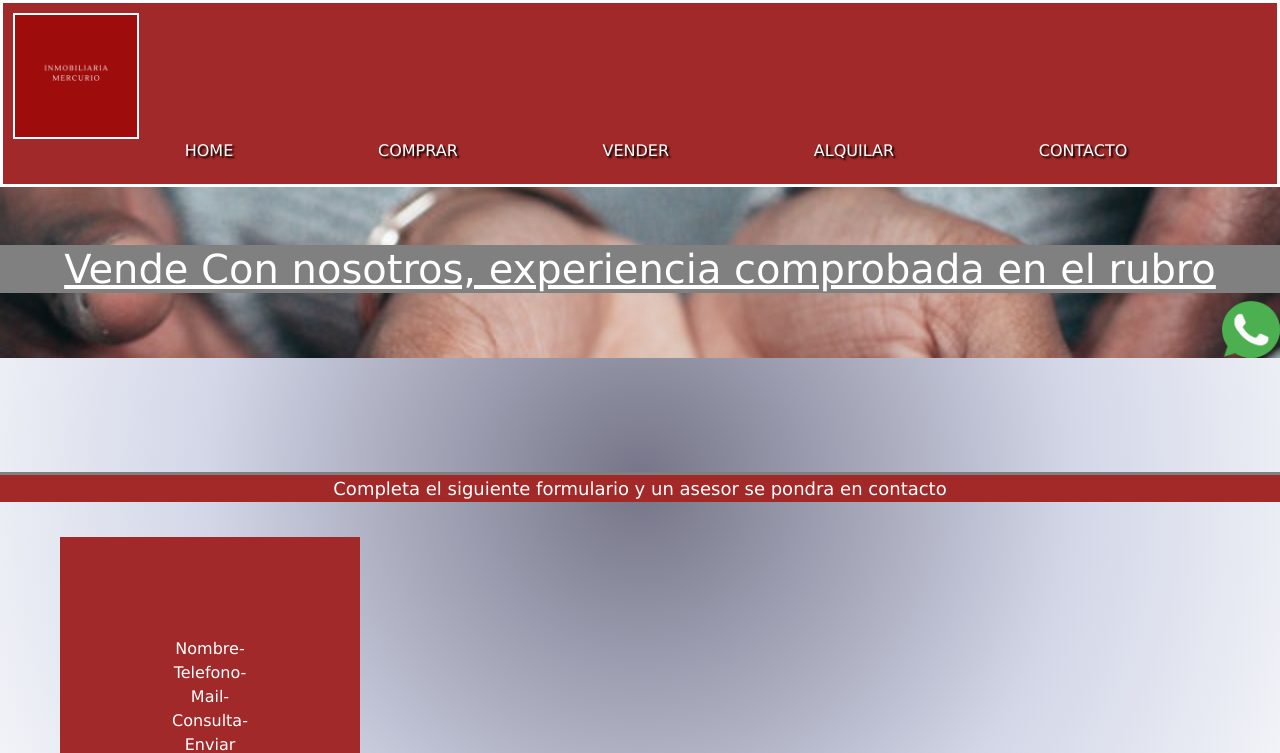
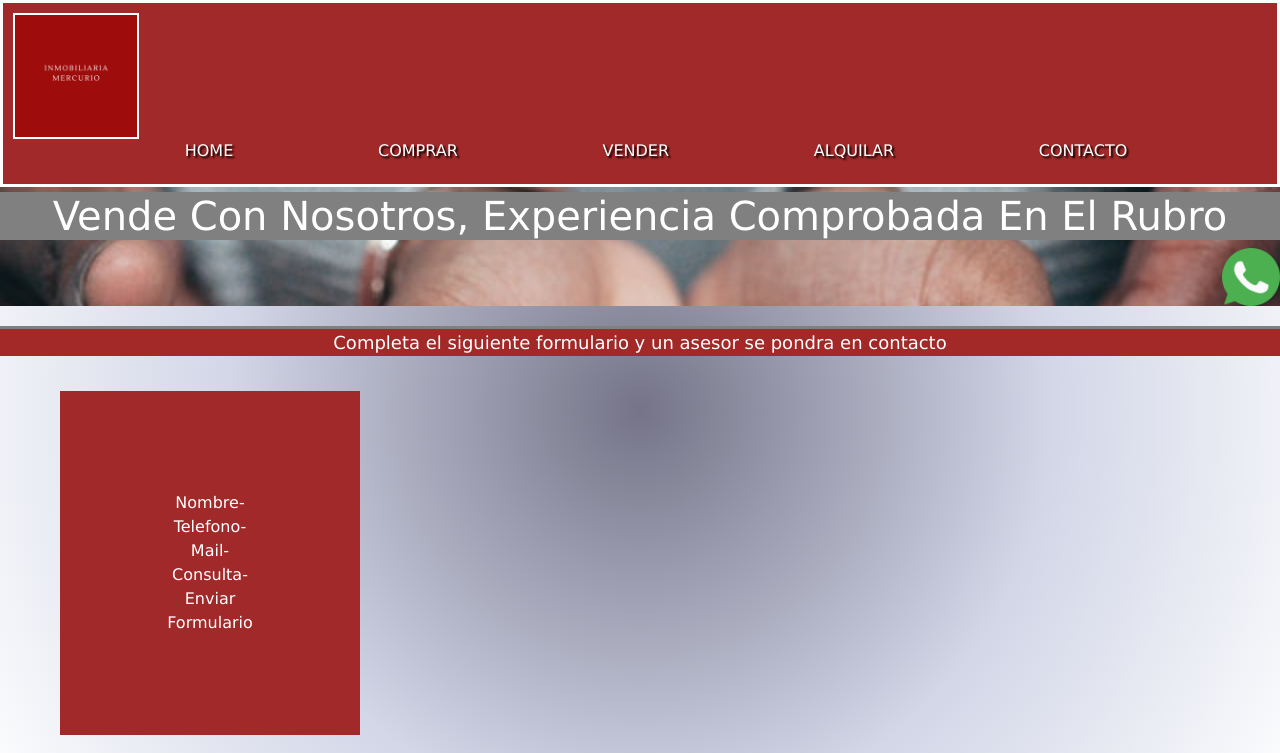
Before and after one commit to AngelLverde/Desafio-Git-Animaciones, a plain HTML site: page Primer entrega proyecto final/vender.html in a window 1280 px wide. Shown: the top 753 px of the page. Drawn offline with nearby package versions, Linux system fonts and the light colour scheme.

Commit message:
aplico-bootstrap

```diff
--- a/Primer entrega proyecto final/style.css
+++ b/Primer entrega proyecto final/style.css
@@ -230,6 +230,7 @@ text-shadow: 2px 2px 2px black; }
     margin-top: 3%;
 }
 
+.frase-principal { text-align: center;}
 
 .frase-principal-vender {
     font-size: large;
@@ -237,8 +238,8 @@ text-shadow: 2px 2px 2px black; }
     background-image: url(imagenes/vende\ con\ nsotross.jpg);
     background-size: 100%;
     background-repeat: no-repeat;
-    margin-bottom: 10ch;
-    padding-top: 5ch;
+    margin-bottom: 5px;
+    padding-top: 5px;
     color: white
 }
 
--- a/Primer entrega proyecto final/vender.html
+++ b/Primer entrega proyecto final/vender.html
@@ -35,10 +35,12 @@
     </header>
     <section class="frase-principal-vender">
         <h1>
-            <u> Vende Con nosotros, experiencia comprobada en el rubro</u>
+             Vende Con Nosotros, Experiencia Comprobada En El Rubro
         </h1>
         <img class="logo-Whatsapp" src="imagenes/whatsapp.png" alt="whatsapp">
     </section>
+
+
     <div class="linea"> </div>
     <div>
         <p class="formulario"> Completa el siguiente formulario y un asesor se pondra en contacto</p>
```
Also changed, not shown: Primer entrega proyecto final/Contacto.html (+2 -2 lines), Primer entrega proyecto final/comprar.html (+1 -1 lines), Primer entrega proyecto final/index.html (+1 -0 lines), 1 other file.
